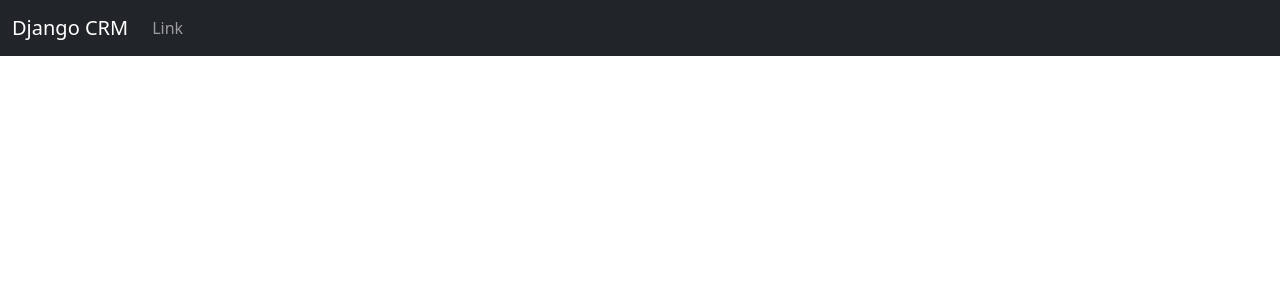
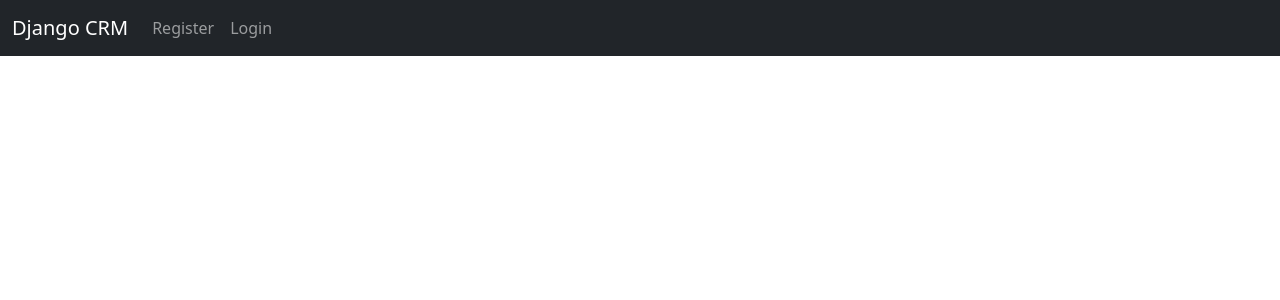
Before and after one commit to Rishi-Mishra0704/django-crm, a Django app: template templates/base.html in a window 1280 px wide. Shown: the top 300 px of the page. Run offline with Django 4.2, Linux system fonts and the light colour scheme; the template is opened without the code that fills it, so the values that code supplies are empty.

Commit message:
update navbar

```diff
--- a/templates/navbar.html
+++ b/templates/navbar.html
@@ -1,15 +1,32 @@
 <nav class="navbar navbar-expand-lg navbar-dark bg-dark">
   <div class="container-fluid">
-      <a class="navbar-brand" href="{% url "home" %}">Django CRM</a>
+    <a class="navbar-brand" href="{% url 'home' %}">Django CRM</a>
     <button class="navbar-toggler" type="button" data-bs-toggle="collapse" data-bs-target="#navbarSupportedContent" aria-controls="navbarSupportedContent" aria-expanded="false" aria-label="Toggle navigation">
       <span class="navbar-toggler-icon"></span>
     </button>
     <div class="collapse navbar-collapse" id="navbarSupportedContent">
       <ul class="navbar-nav me-auto mb-2 mb-lg-0">
+
+        {% if user.is_authenticated %}
         <li class="nav-item">
-            <a class="nav-link" href="#">Link</a>
+          <a class="nav-link" href="{% url 'add_record' %}">Add Record</a>
         </li>
+        <li class="nav-item">
+          <a class="nav-link" href="{% url 'logout' %}">Logout</a>
+        </li>
+
+        {% else %}
+        <li class="nav-item">
+          <a class="nav-link" href="{% url 'register' %}">Register</a>
+        </li>
+        <li class="nav-item">
+          <a class="nav-link" href="{% url 'home' %}">Login</a>
+        </li>
+        {% endif %}
+
+
       </ul>
+
     </div>
   </div>
 </nav>
```
Lines whose indentation alone changed are shown as unchanged.
